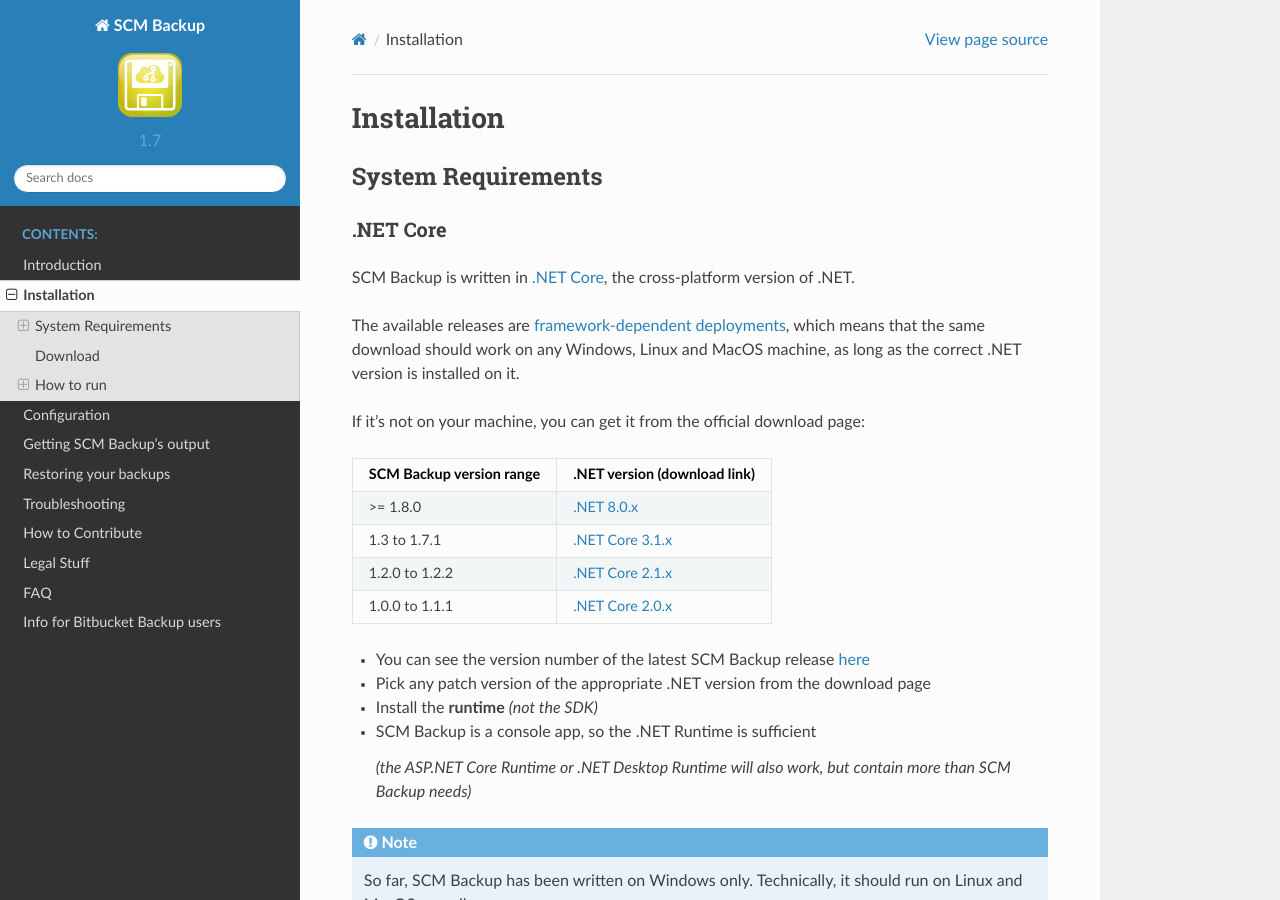
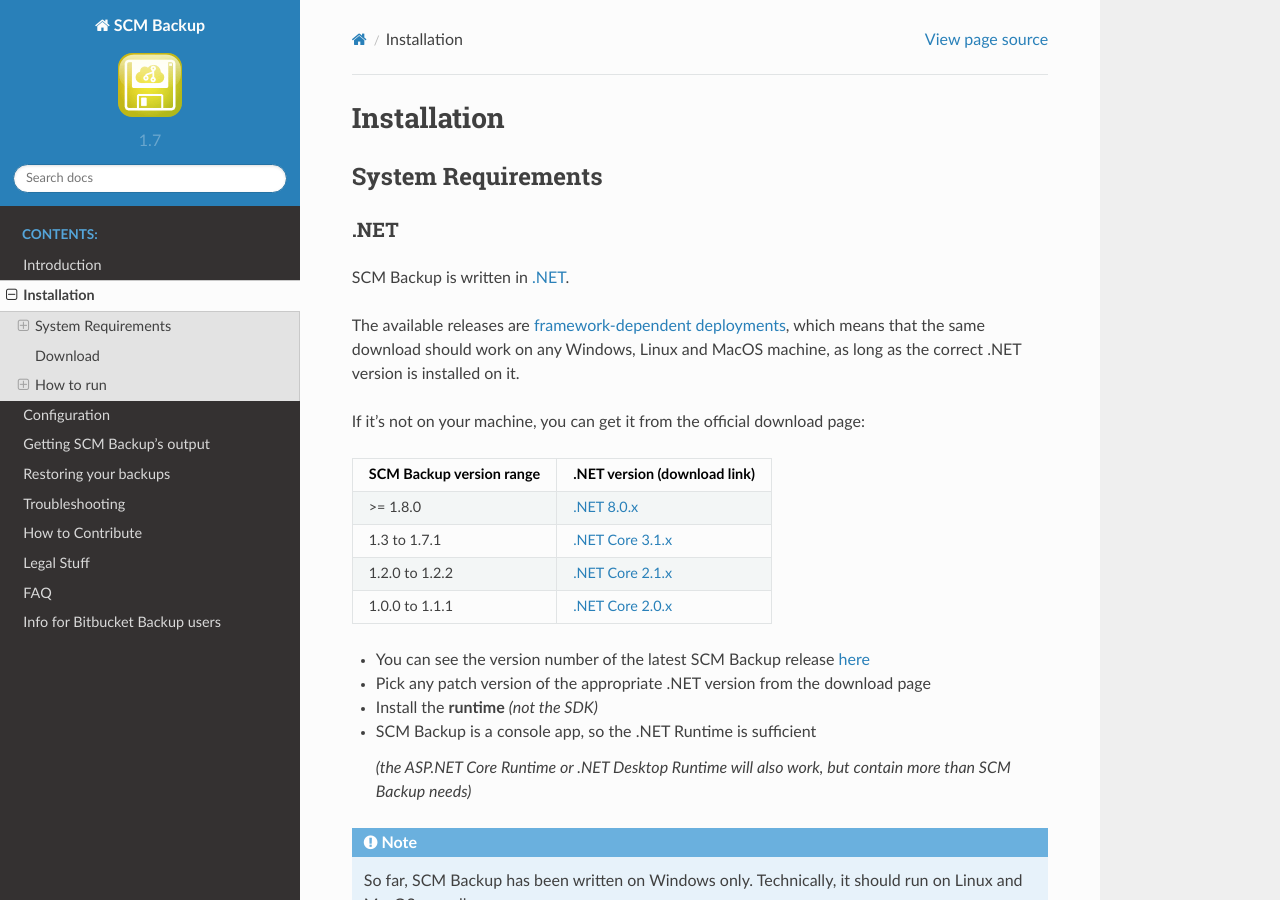
Before and after one commit to christianspecht/scm-backup-docs, a Sphinx documentation site: the page built from source/install.rst, in a window 1280 px wide and 900 px high. Built offline with Sphinx 7.4.7 and the Read the Docs theme 2.0.0, drawn with Linux system fonts in a browser that asks for light colours; comment, search, counter and statistics services are not loaded.

Commit message:
It's not called .NET *Core* anymore

```diff
--- a/source/install.rst
+++ b/source/install.rst
@@ -6,10 +6,10 @@ Installation
 System Requirements
 -------------------
 
-.NET Core
-+++++++++
+.NET
+++++
 
-SCM Backup is written in `.NET Core <https://dotnet.microsoft.com/en-us/>`_, the cross-platform version of .NET.
+SCM Backup is written in `.NET <https://dotnet.microsoft.com/en-us/>`_.
 
 The available releases are `framework-dependent deployments <https://docs.microsoft.com/en-us/dotnet/core/deploying/>`_, which means that the same download should work on any Windows, Linux and MacOS machine, as long as the correct .NET version is installed on it.
 
```
